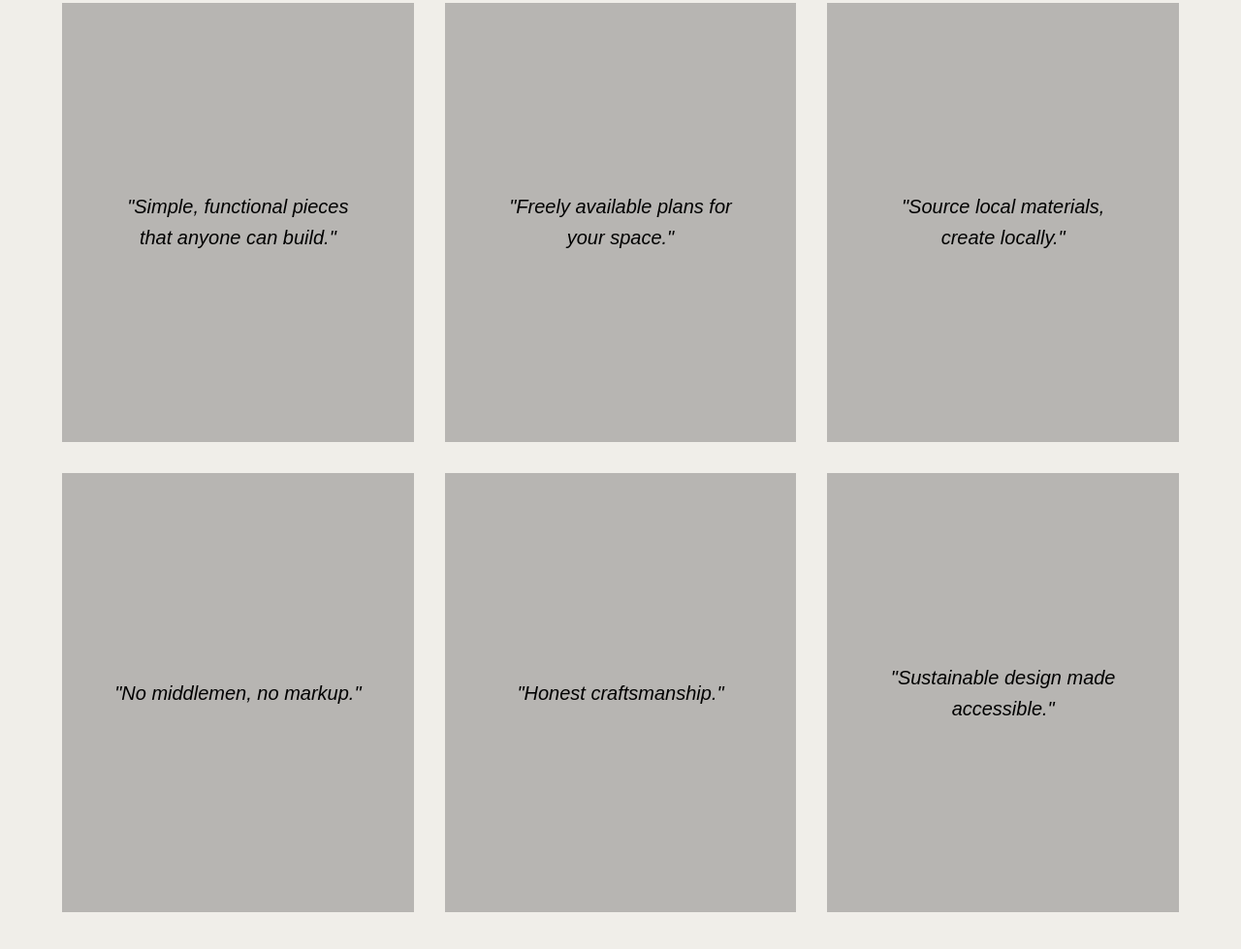
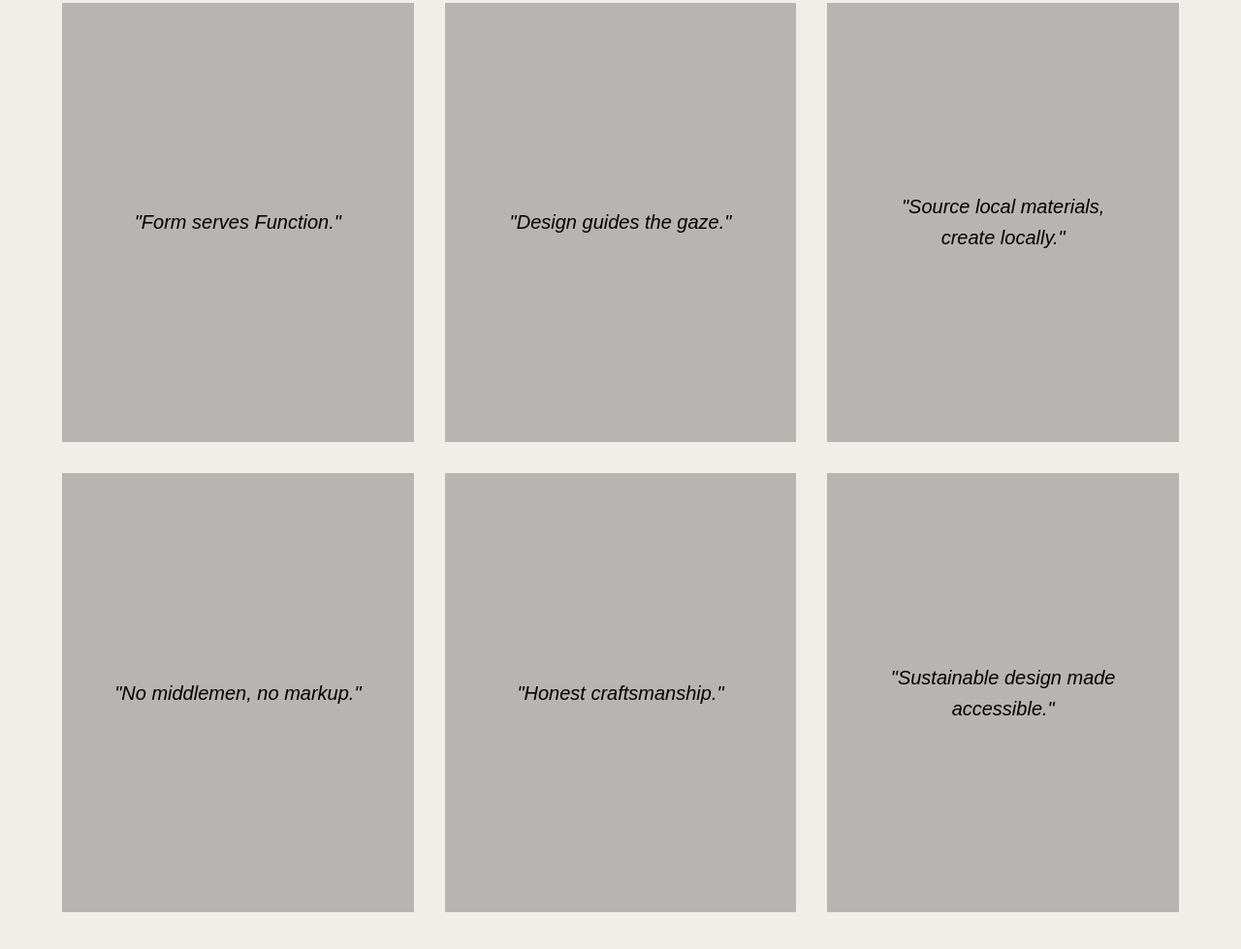
Before and after one commit to Thomas-Hafen/Website, a plain HTML site: page index.html in a window 1280 px wide. Shown: the part 774-1753 px from the top of the page at 97% size. Drawn offline with Linux system fonts and the light colour scheme; a web font is replaced by a local one.

Commit message:
Update index.html

```diff
--- a/index.html
+++ b/index.html
@@ -52,10 +52,10 @@
 
             <section class="grid">
                 <div class="gray-box">
-                    <p class="quote">"Simple, functional pieces that anyone can build."</p>
+                    <p class="quote">"Form serves Function."</p>
                 </div>
                 <div class="gray-box">
-                    <p class="quote">"Freely available plans for your space."</p>
+                    <p class="quote">"Design guides the gaze."</p>
                 </div>
                 <div class="gray-box">
                     <p class="quote">"Source local materials, create locally."</p>
```
